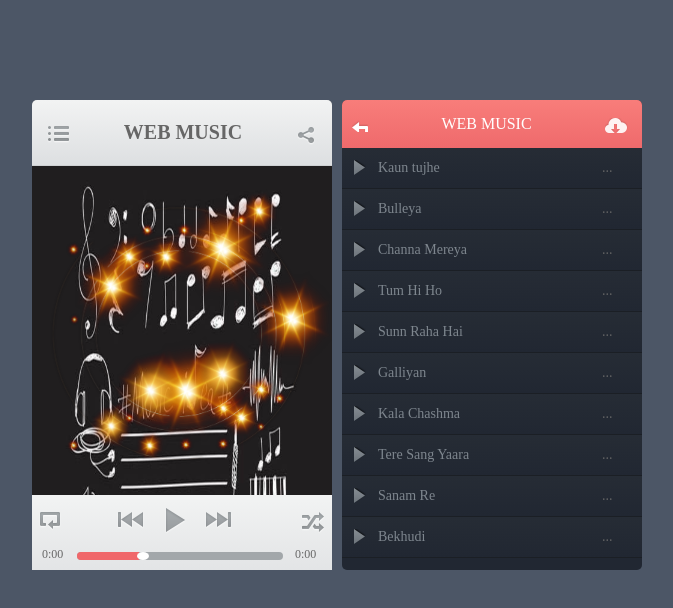
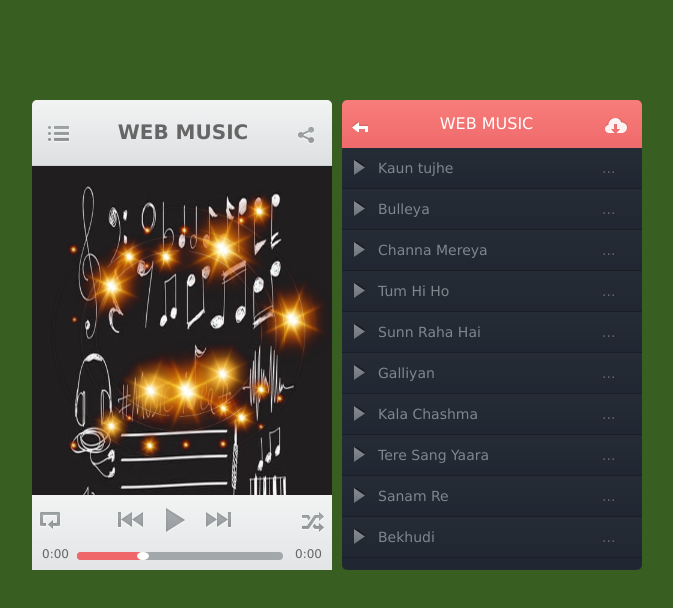
Before and after one commit to anoop-singh-dev/webmusic, a plain HTML site: page index.html in a window 1280 px wide. Shown: the whole page, without its empty margins (303-976 px from the left). Drawn offline with Linux system fonts and the light colour scheme.

Commit message:
Update index.html

```diff
--- a/index.html
+++ b/index.html
@@ -8,7 +8,7 @@
 		<link rel="icon" href="images/favicon.ico" type="image/ico"/>
 		<style type="text/css">
 			*{margin:0;padding:0;}
-			body{background:#4c5666;font-size:12px;font-family:"微软雅黑";color:#666;}
+			body{background:#385e22;font-size:12px;font-family:"Verdana";color:#666;}
 			a{text-decoration:none;}
 			/*music start*/
 			#music{width:610px;height:470px;margin:100px auto;overflow:hidden}
```
